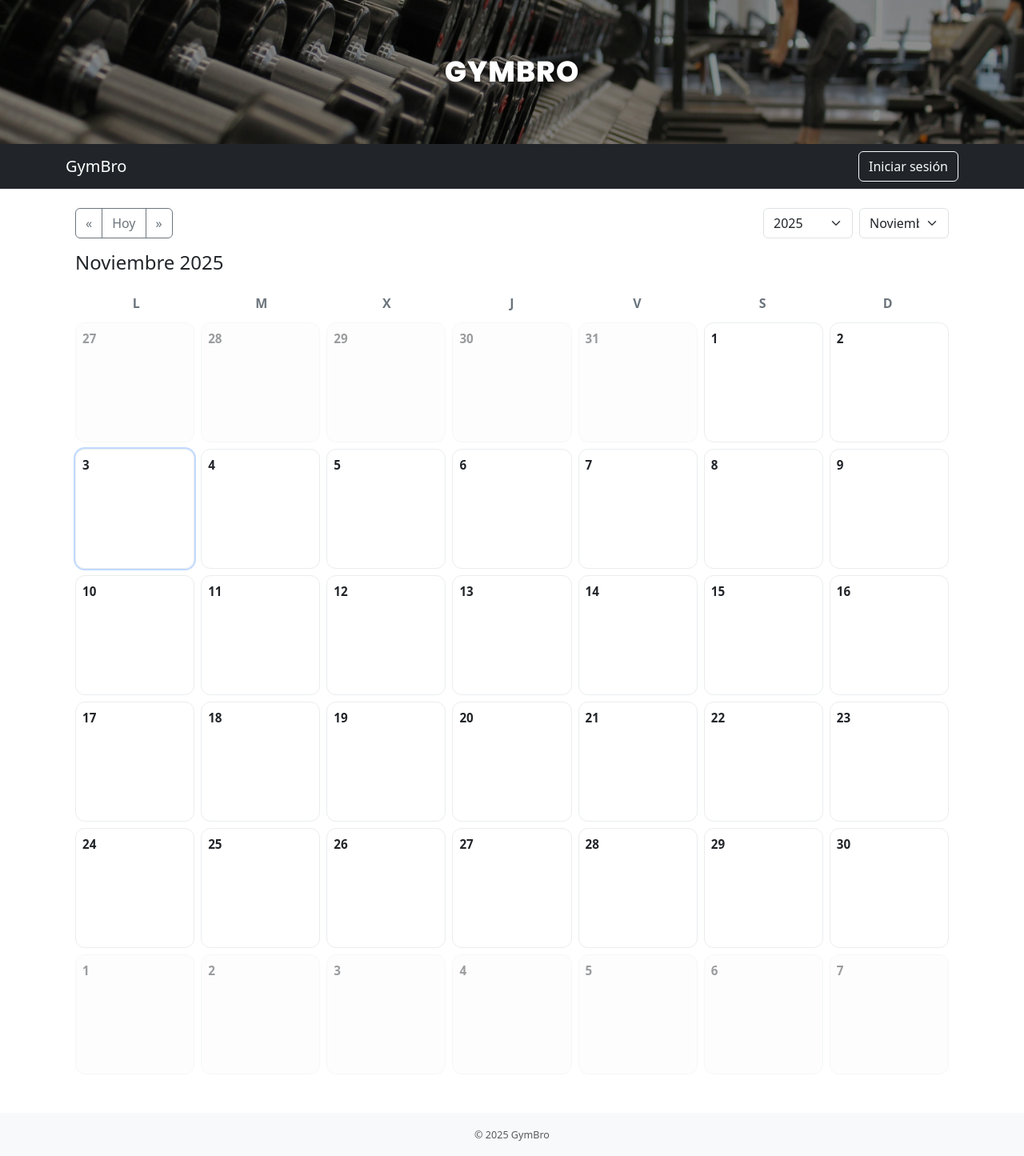
After one commit to Guillemat09/gymbro, a Symfony app: template templates/reserva/calendario.html.twig in a window 1280 px wide. The commit adds this page. Shown: the whole page at 80% size. Run offline with Twig, Linux system fonts and the light colour scheme; the template is opened without the code that fills it, so the values that code supplies are empty; some libraries are stand-ins or nearby versions.

Commit message:
inicio calendario reservas

```diff
--- /dev/null
+++ b/public/js/reservas/reservas.js
@@ -0,0 +1,222 @@
+// public/js/reservas/reservas.js
+// Calendario mensual para Reservas (Symfony). Espera a que el DOM exista.
+
+(function(){
+  function boot(){
+    const grid = document.getElementById('calendarGrid');
+    const yearSel = document.getElementById('yearSelect');
+    const monthSel = document.getElementById('monthSelect');
+    const titleEl = document.getElementById('calendarTitle');
+    const prevBtn = document.getElementById('prevMonthBtn');
+    const nextBtn = document.getElementById('nextMonthBtn');
+    const todayBtn = document.getElementById('todayBtn');
+
+    if(!grid || !yearSel || !monthSel || !titleEl){
+      // La vista no es el calendario; nada que inicializar.
+      return;
+    }
+
+    const monthNames = [
+      'enero','febrero','marzo','abril','mayo','junio',
+      'julio','agosto','septiembre','octubre','noviembre','diciembre'
+    ];
+
+    const state = {
+      year: null,    // número de año (p.ej. 2025)
+      month: null    // 0-11 (0 = enero)
+    };
+
+    // --- Utilidades ---
+    const pad = (n) => String(n).padStart(2, '0');
+    const daysInMonth = (y, m) => new Date(y, m + 1, 0).getDate();
+    // Índice del primer día del mes con semana empezando en Lunes: L=0 ... D=6
+    const mondayFirstDayOfWeekIndex = (y, m) => (new Date(y, m, 1).getDay() + 6) % 7;
+
+    function parseParams(){
+      const p = new URLSearchParams(window.location.search);
+      const y = parseInt(p.get('year'), 10);
+      const m = parseInt(p.get('month'), 10); // 1..12
+      const now = new Date();
+      state.year = Number.isFinite(y) ? y : now.getFullYear();
+      state.month = Number.isFinite(m) ? (m - 1) : now.getMonth();
+    }
+
+    function syncParams(){
+      const p = new URLSearchParams(window.location.search);
+      p.set('year', state.year);
+      p.set('month', state.month + 1);
+      const newUrl = `${window.location.pathname}?${p.toString()}`;
+      window.history.replaceState({}, '', newUrl);
+    }
+
+    function fillSelects(){
+      yearSel.innerHTML = '';
+      monthSel.innerHTML = '';
+
+      const current = new Date();
+      const start = current.getFullYear() - 2;
+      const end = current.getFullYear() + 6;
+      for(let y=start; y<=end; y++){
+        const opt = document.createElement('option');
+        opt.value = y;
+        opt.textContent = y;
+        if(y === state.year) opt.selected = true;
+        yearSel.appendChild(opt);
+      }
+
+      monthNames.forEach((name, idx) => {
+        const opt = document.createElement('option');
+        opt.value = idx;
+        opt.textContent = name.charAt(0).toUpperCase() + name.slice(1);
+        if(idx === state.month) opt.selected = true;
+        monthSel.appendChild(opt);
+      });
+    }
+
+    function render(){
+      titleEl.textContent = `${monthNames[state.month].charAt(0).toUpperCase() + monthNames[state.month].slice(1)} ${state.year}`;
+      grid.innerHTML = '';
+
+      const firstOffset = mondayFirstDayOfWeekIndex(state.year, state.month);
+      const totalDays = daysInMonth(state.year, state.month);
+
+      // Mes anterior
+      const prevMonth = (state.month + 11) % 12;
+      const prevYear = prevMonth === 11 ? state.year - 1 : state.year;
+      const prevTotal = daysInMonth(prevYear, prevMonth);
+
+      const cells = [];
+      for(let i=0; i<firstOffset; i++){
+        const dayNum = prevTotal - firstOffset + i + 1;
+        cells.push(buildDayCell(prevYear, prevMonth, dayNum, true));
+      }
+
+      for(let d=1; d<=totalDays; d++){
+        cells.push(buildDayCell(state.year, state.month, d, false));
+      }
+
+      // Completar a 42 celdas (6 filas)
+      const trailing = 42 - cells.length;
+      const nextMonth = (state.month + 1) % 12;
+      const nextYear = nextMonth === 0 ? state.year + 1 : state.year;
+      for(let d=1; d<=trailing; d++){
+        cells.push(buildDayCell(nextYear, nextMonth, d, true));
+      }
+
+      cells.forEach(c => grid.appendChild(c));
+
+      // Sincronizar selects
+      yearSel.value = String(state.year);
+      monthSel.value = String(state.month);
+
+      syncParams();
+    }
+
+    function buildDayCell(year, month, day, muted){
+      const cell = document.createElement('div');
+      cell.className = 'day' + (muted ? ' muted' : '');
+      cell.setAttribute('role', 'gridcell');
+
+      const date = new Date(year, month, day);
+      const y = date.getFullYear();
+      const m = pad(date.getMonth() + 1);
+      const d = pad(date.getDate());
+      const iso = `${y}-${m}-${d}`;
+      cell.dataset.date = iso;
+
+      const dn = document.createElement('div');
+      dn.className = 'day-number';
+      dn.textContent = String(day);
+
+      const content = document.createElement('div');
+      content.className = 'day-content';
+
+      const today = new Date();
+      if(!muted && y === today.getFullYear() && (date.getMonth() === today.getMonth()) && day === today.getDate()){
+        cell.classList.add('today');
+        dn.setAttribute('aria-label', 'Hoy');
+      }
+
+      cell.appendChild(dn);
+      cell.appendChild(content);
+      return cell;
+    }
+
+    function goTo(year, month){
+      while(month < 0){ month += 12; year -= 1; }
+      while(month > 11){ month -= 12; year += 1; }
+      state.year = year;
+      state.month = month;
+      render();
+    }
+
+    function wireEvents(){
+      prevBtn && prevBtn.addEventListener('click', () => goTo(state.year, state.month - 1));
+      nextBtn && nextBtn.addEventListener('click', () => goTo(state.year, state.month + 1));
+      todayBtn && todayBtn.addEventListener('click', () => {
+        const t = new Date();
+        goTo(t.getFullYear(), t.getMonth());
+      });
+      yearSel.addEventListener('change', (e) => {
+        goTo(parseInt(e.target.value, 10), state.month);
+      });
+      monthSel.addEventListener('change', (e) => {
+        goTo(state.year, parseInt(e.target.value, 10));
+      });
+
+      // Navegación con teclado (←/→): cambiar de mes
+      document.addEventListener('keydown', (e) => {
+        if (e.key === 'ArrowLeft') goTo(state.year, state.month - 1);
+        if (e.key === 'ArrowRight') goTo(state.year, state.month + 1);
+      });
+    }
+
+    // --- API mínima para inyectar clases más adelante ---
+    function getCell(dateISO){
+      return grid.querySelector(`[data-date="${dateISO}"] .day-content`);
+    }
+
+    function addChip(dateISO, text){
+      const target = getCell(dateISO);
+      if(!target) return false;
+      const chip = document.createElement('span');
+      chip.className = 'class-chip';
+      chip.textContent = text;
+      target.appendChild(chip);
+      return true;
+    }
+
+    function clearDay(dateISO){
+      const target = getCell(dateISO);
+      if(!target) return false;
+      target.innerHTML = '';
+      return true;
+    }
+
+    function addMany(entries){
+      // entries: Array<{ date: 'YYYY-MM-DD', text: string }>
+      entries.forEach(e => addChip(e.date, e.text));
+    }
+
+    // Exponer un handle global opcional
+    window.ReservasCalendar = {
+      goTo,
+      render,
+      addChip,
+      clearDay,
+      addMany
+    };
+
+    // --- Inicio ---
+    parseParams();
+    fillSelects();
+    wireEvents();
+    render();
+  }
+
+  if(document.readyState === 'loading'){
+    document.addEventListener('DOMContentLoaded', boot);
+  } else {
+    boot();
+  }
+})();
--- /dev/null
+++ b/templates/reserva/calendario.html.twig
@@ -0,0 +1,96 @@
+{% extends 'base.html.twig' %}
+
+{% block title %}Calendario de reservas{% endblock %}
+
+{% block body %}
+<div class="container my-4">
+  <div class="d-flex align-items-center justify-content-between gap-2 flex-wrap mb-3">
+    <!-- Controles de navegación -->
+    <div class="btn-group" role="group" aria-label="Navegación del mes">
+      <button class="btn btn-outline-secondary" id="prevMonthBtn" type="button" aria-label="Mes anterior">«</button>
+      <button class="btn btn-outline-secondary" id="todayBtn" type="button">Hoy</button>
+      <button class="btn btn-outline-secondary" id="nextMonthBtn" type="button" aria-label="Mes siguiente">»</button>
+    </div>
+
+    <!-- Selectores rápidos -->
+    <div class="d-flex align-items-center gap-2">
+      <select id="yearSelect" class="form-select" aria-label="Seleccionar año"></select>
+      <select id="monthSelect" class="form-select" aria-label="Seleccionar mes"></select>
+    </div>
+  </div>
+
+  <!-- Título dinámico del calendario -->
+  <h2 class="h4 mb-3" id="calendarTitle" aria-live="polite"></h2>
+
+  <div class="calendar" role="region" aria-labelledby="calendarTitle">
+    <!-- Cabecera de días de la semana (comienza en lunes) -->
+    <div class="calendar-weekdays" role="row">
+      <div class="weekday" role="columnheader" aria-label="Lunes">L</div>
+      <div class="weekday" role="columnheader" aria-label="Martes">M</div>
+      <div class="weekday" role="columnheader" aria-label="Miércoles">X</div>
+      <div class="weekday" role="columnheader" aria-label="Jueves">J</div>
+      <div class="weekday" role="columnheader" aria-label="Viernes">V</div>
+      <div class="weekday" role="columnheader" aria-label="Sábado">S</div>
+      <div class="weekday" role="columnheader" aria-label="Domingo">D</div>
+    </div>
+
+    <!-- Grid de días -->
+    <div id="calendarGrid" class="calendar-grid" role="grid" aria-readonly="true"></div>
+  </div>
+</div>
+
+<style>
+  .calendar { user-select: none; }
+  .calendar-weekdays {
+    display: grid;
+    grid-template-columns: repeat(7, 1fr);
+    gap: 0.25rem;
+    margin-bottom: 0.25rem;
+  }
+  .weekday {
+    text-align: center;
+    font-weight: 600;
+    color: #6c757d;
+    padding: .5rem 0;
+  }
+  .calendar-grid {
+    display: grid;
+    grid-template-columns: repeat(7, 1fr);
+    gap: .5rem;
+  }
+  .day {
+    border: 1px solid #e9ecef;
+    border-radius: .75rem;
+    background: #fff;
+    min-height: 130px;
+    padding: .5rem;
+    display: flex;
+    flex-direction: column;
+  }
+  .day.muted { opacity: .45; background: #fcfcfd; }
+  .day.today { outline: 2px solid #0d6efd40; }
+  .day:hover { box-shadow: 0 0 0 2px #0d6efd20 inset; }
+  .day-number {
+    font-weight: 600;
+    font-size: .95rem;
+    color: #212529;
+    margin-bottom: .35rem;
+  }
+  .day-content { flex: 1; overflow: auto; }
+  .class-chip {
+    display: inline-block;
+    font-size: .75rem;
+    line-height: 1.2;
+    padding: .25rem .4rem;
+    border-radius: .5rem;
+    border: 1px solid #e9ecef;
+    margin: .15rem .15rem 0 0;
+    background: #f8f9fa;
+    white-space: nowrap;
+  }
+  @media (min-width: 992px) { .day { min-height: 150px; } }
+</style>
+
+<!-- Carga del JavaScript externo -->
+<script src="{{ asset('js/reservas/reservas.js') }}"></script>
+{% endblock %}
```
Also changed, not shown: src/Controller/ReservaController.php (+8 -0 lines), templates/reserva/index.html.twig (+22 -5 lines).
